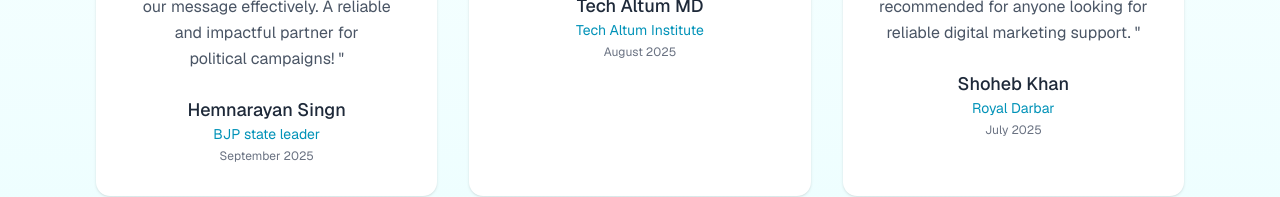
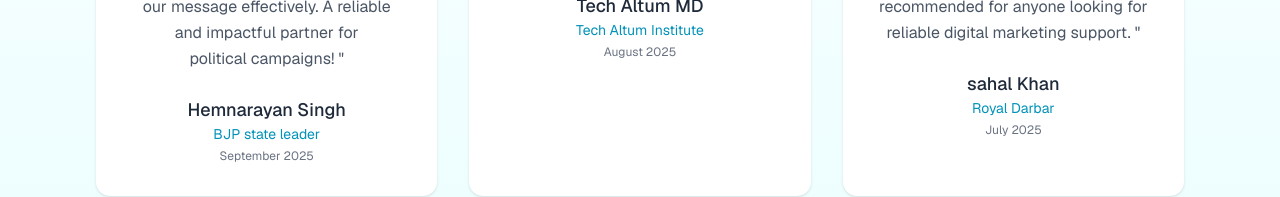
Before and after one commit to Amitkr77/alomonx, a Next.js app: page / in a window 1280 px wide. Shown: the part 5772-5969 px from the top of the page. Built offline with nearby package versions, Linux system fonts and the light colour scheme.

Commit message:
fixed spelling error in testimonials

```diff
--- a/src/components/Testimonials.jsx
+++ b/src/components/Testimonials.jsx
@@ -6,7 +6,7 @@ import { Quote } from "lucide-react";
 const Testimonials = () => {
   const testimonialsData = [
     {
-      name: "Hemnarayan Singn",
+      name: "Hemnarayan Singh",
       role: "BJP state leader",
       quote: " Alomonx Technology played a crucial role in managing and executing our digital campaign. Their team was proactive, creative, and deeply committed to our vision. From social media strategy to ground-level voter engagement through digital channels, their work helped amplify our message effectively. A reliable and impactful partner for political campaigns! ",
       date: "September 2025",
@@ -18,7 +18,7 @@ const Testimonials = () => {
       date: "August 2025",
     },
     {
-      name: "Shoheb Khan",
+      name: "sahal Khan",
       role: "Royal Darbar",
       quote: " The digital marketing services provided by Alomonx Technology have been exceptional. Their team organized our Google My Business profile and manages post creation, which has significantly improved our online presence and helped us reach more customers. Highly recommended for anyone looking for reliable digital marketing support. ",
       date: "July 2025",
```
